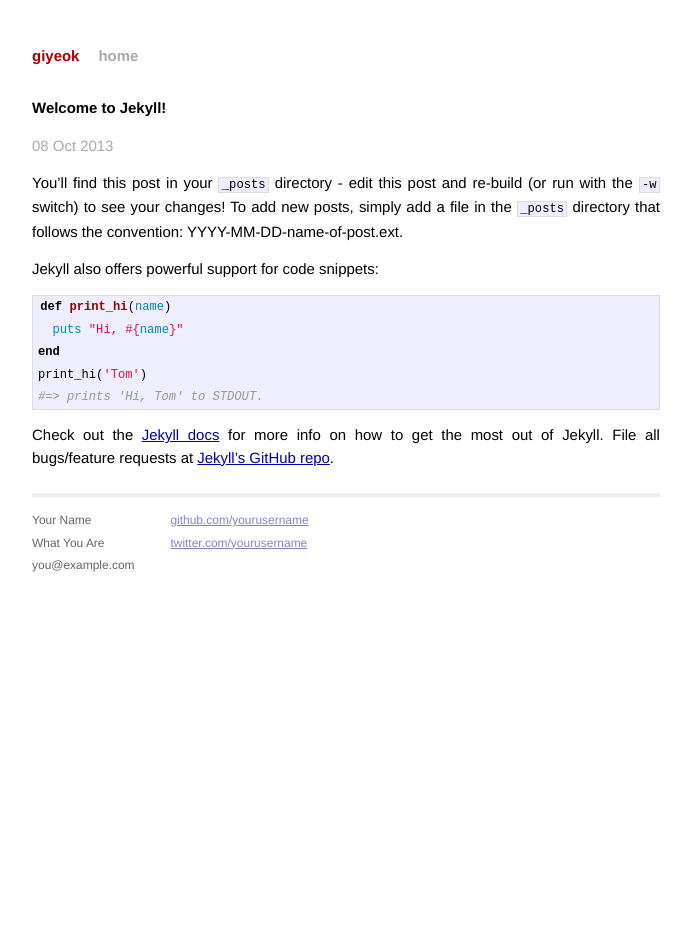
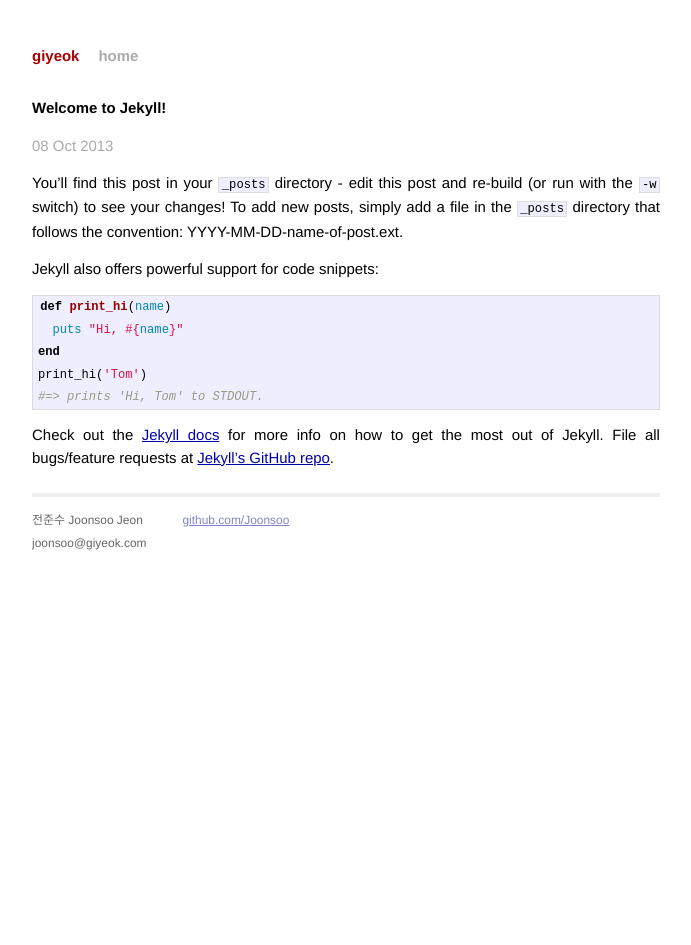
Before and after one commit to Joonsoo/joonsoo.github.io, a Jekyll site: the page built from _posts/2013-10-08-welcome-to-jekyll.markdown, in a window 1280 px wide. Shown: the whole page, without its empty margins (294-985 px from the left). Built offline with Jekyll 4.4.1, drawn with Linux system fonts in a browser that asks for light colours; Markdown is read by kramdown in place of the engine named in the settings.

Commit message:
Update basic information

```diff
--- a/_layouts/default.html
+++ b/_layouts/default.html
@@ -26,15 +26,13 @@
           <div class="footer">
             <div class="contact">
               <p>
-                Your Name<br />
-                What You Are<br />
-                you@example.com
+                전준수 Joonsoo Jeon<br />
+                joonsoo@giyeok.com
               </p>
             </div>
             <div class="contact">
               <p>
-                <a href="https://github.com/yourusername">github.com/yourusername</a><br />
-                <a href="https://twitter.com/yourusername">twitter.com/yourusername</a><br />
+                <a href="https://github.com/Joonsoo">github.com/Joonsoo</a><br />
               </p>
             </div>
           </div>
```
